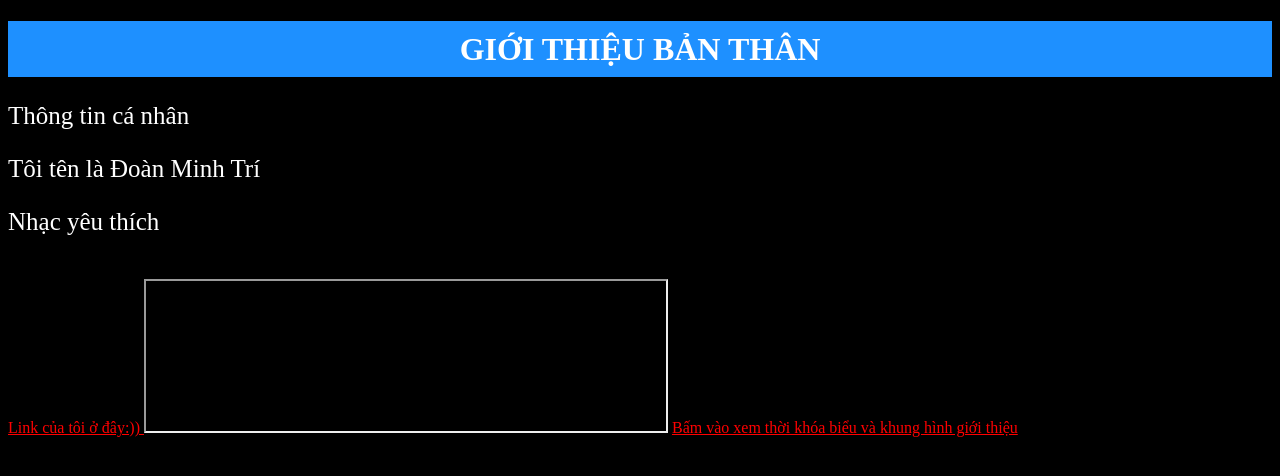
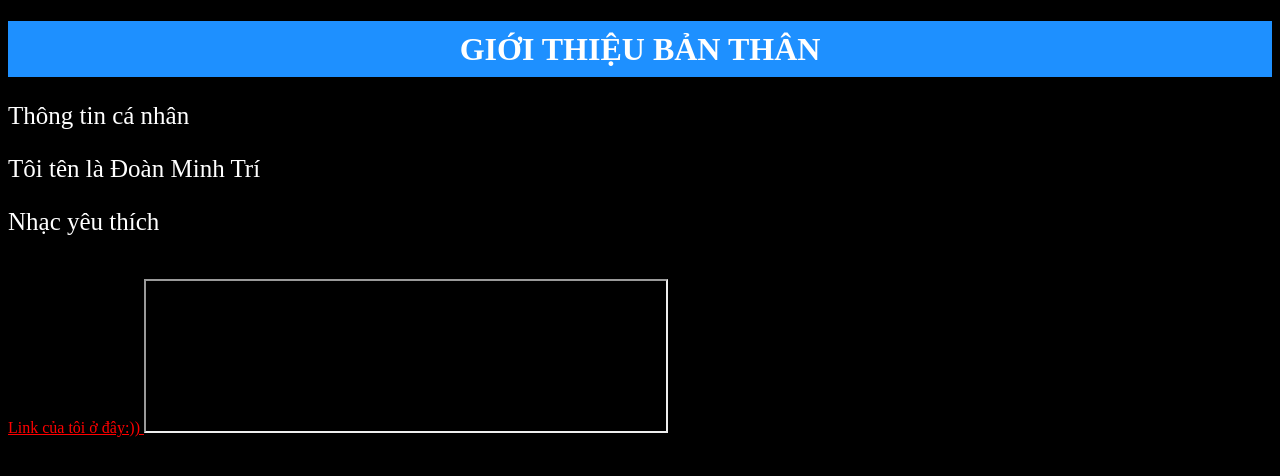
Before and after one commit to doanminhtri40/tin12P, a plain HTML site: page Contents/gioithieu.html in a window 1280 px wide. Drawn offline with Linux system fonts and the light colour scheme; files that its build step writes are made by us from their sources.

Commit message:
Update gioithieu.html

```diff
--- a/Contents/gioithieu.html
+++ b/Contents/gioithieu.html
@@ -32,6 +32,4 @@ href= "https://www.youtube.com/embed/sG--g1gMrGo?si=alg8ZhkaWSvpMDBJ"target="noi
   background-color: #000000;
   }
 </style>
-<a
-  href="../Contents/danhmucbaitap.html"target="_blank">Bấm vào xem thời khóa biểu và khung hình giới thiệu </a>
 </html>
```
